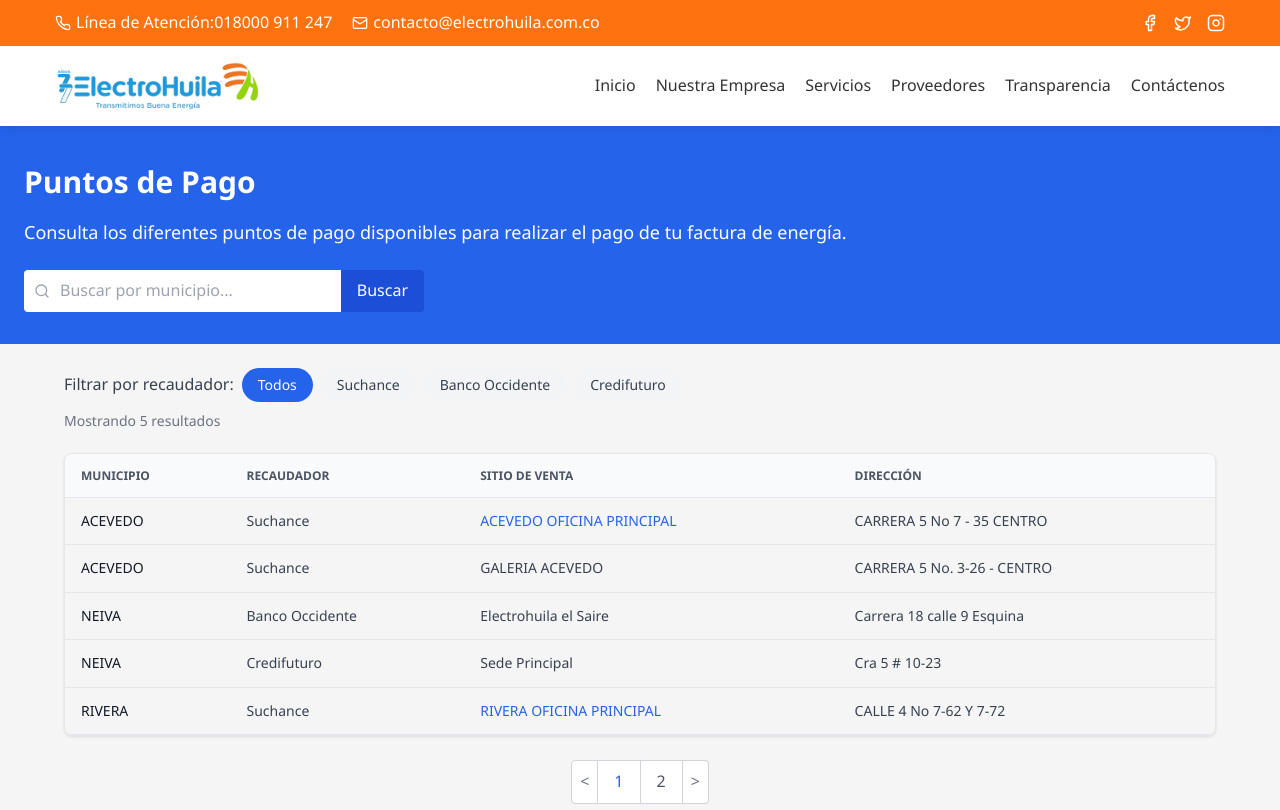
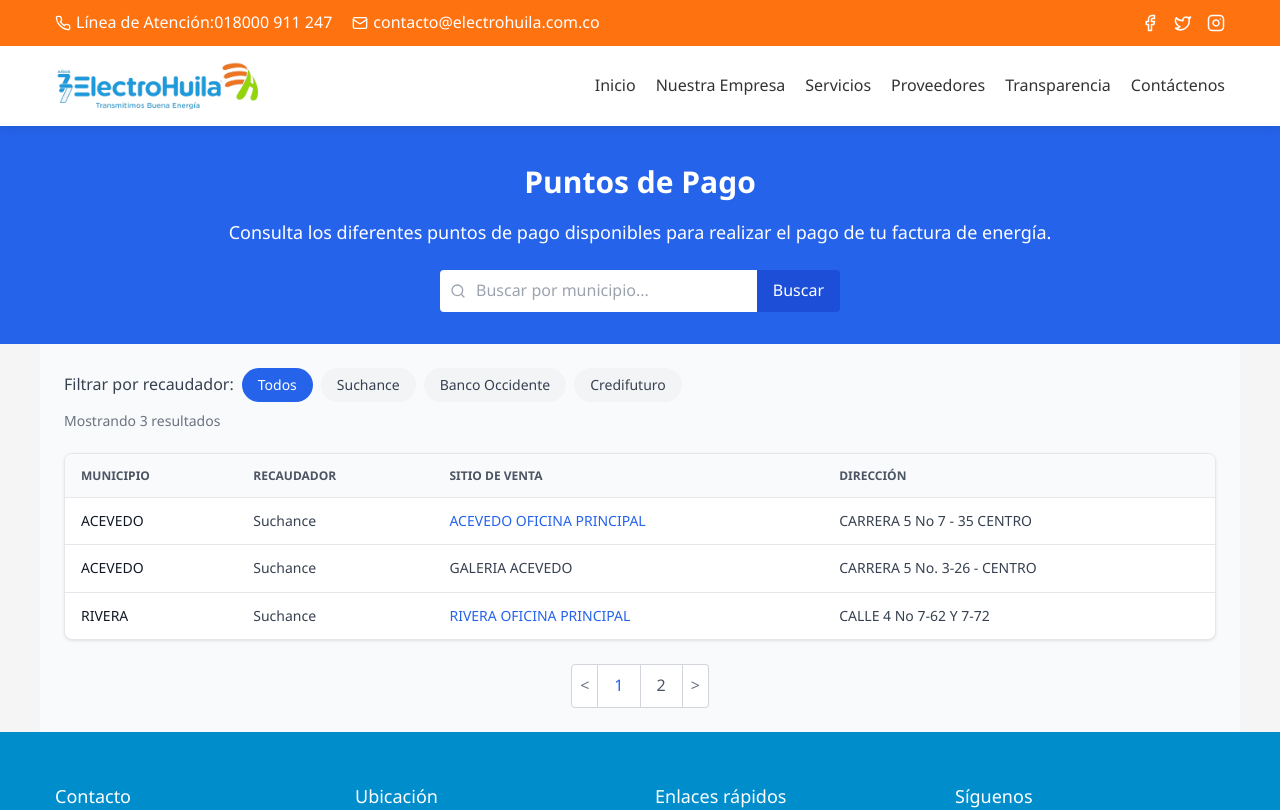
Before and after one commit to Crapasmott/final-de-electrohuila2025, a Next.js app: page /puntos-de-pago in a window 1280 px wide. Shown: the top 810 px of the page. Built offline with nearby package versions, Linux system fonts and the light colour scheme.

Commit message:
puntos de pago

```diff
--- a/src/app/puntos-de-pago/page.tsx
+++ b/src/app/puntos-de-pago/page.tsx
@@ -1,81 +1,92 @@
 'use client';
 
-import { useState } from 'react';
+import { useState, useEffect } from 'react';
+import { BarraBusqueda } from '@/components/BarraBusqueda';
 
 export default function PuntosPago() {
   // Datos de ejemplo
   const puntosData = [
     { municipio: "ACEVEDO", recaudador: "Suchance", sitioVenta: "ACEVEDO OFICINA PRINCIPAL", direccion: "CARRERA 5 No 7 - 35 CENTRO" },
     { municipio: "ACEVEDO", recaudador: "Suchance", sitioVenta: "GALERIA ACEVEDO", direccion: "CARRERA 5 No. 3-26 - CENTRO" },
-    { municipio: "NEIVA", recaudador: "Banco Occidente", sitioVenta: "Electrohuila el Saire", direccion: "Carrera 18 calle 9 Esquina" },
-    { municipio: "NEIVA", recaudador: "Credifuturo", sitioVenta: "Sede Principal", direccion: "Cra 5 # 10-23" },
     { municipio: "RIVERA", recaudador: "Suchance", sitioVenta: "RIVERA OFICINA PRINCIPAL", direccion: "CALLE 4 No 7-62 Y 7-72" }
   ];
 
   const [searchTerm, setSearchTerm] = useState('');
   const [recaudador, setRecaudador] = useState('Todos');
+  const [filteredData, setFilteredData] = useState(puntosData);
 
-  // Filtrar datos
-  const filteredData = puntosData.filter(punto => {
-    return (recaudador === 'Todos' || punto.recaudador === recaudador);
-  });
+  // Aplicar filtros cuando cambian los criterios
+  useEffect(() => {
+    let filtered = [...puntosData];
+
+    // Filtrar por término de búsqueda
+    if (searchTerm) {
+      filtered = filtered.filter(punto =>
+        punto.municipio.toLowerCase().includes(searchTerm.toLowerCase())
+      );
+    }
+
+    // Filtrar por recaudador
+    if (recaudador !== 'Todos') {
+      filtered = filtered.filter(punto =>
+        punto.recaudador === recaudador
+      );
+    }
+
+    setFilteredData(filtered);
+  }, [searchTerm, recaudador]);
+
+  // Manejar búsqueda
+  const handleSearch = (term) => {
+    setSearchTerm(term);
+  };
+
+  // Manejar cambio de recaudador
+  const handleRecaudadorChange = (newRecaudador) => {
+    setRecaudador(newRecaudador);
+  };
 
   return (
     <div>
-      {/* Encabezado azul */}
-      <div style={{ backgroundColor: '#2563EB', color: 'white', padding: '32px 24px' }}>
+      {/* Encabezado azul - Centrado */}
+      <div style={{
+        backgroundColor: '#2563EB',
+        color: 'white',
+        padding: '32px 0',
+        textAlign: 'center'
+      }}>
+        <div style={{ maxWidth: '1200px', margin: '0 auto', padding: '0 24px' }}>
           <h1 style={{ fontSize: '30px', fontWeight: 'bold', marginBottom: '12px' }}>Puntos de Pago</h1>
           <p style={{ fontSize: '18px', marginBottom: '24px' }}>
             Consulta los diferentes puntos de pago disponibles para realizar el pago de tu factura de energía.
           </p>
 
-        {/* Buscador */}
-        <div style={{ display: 'flex', maxWidth: '400px' }}>
-          <div style={{ position: 'relative', flexGrow: 1 }}>
-            <input
-              type="text"
-              placeholder="Buscar por municipio..."
-              value={searchTerm}
-              onChange={(e) => setSearchTerm(e.target.value)}
-              style={{
-                width: '100%',
-                padding: '8px 8px 8px 36px',
-                border: 'none',
-                borderRadius: '4px 0 0 4px',
-                outline: 'none'
-              }}
-            />
-            <div style={{ position: 'absolute', left: '10px', top: '50%', transform: 'translateY(-50%)' }}>
-              <svg width="16" height="16" viewBox="0 0 24 24" fill="none" xmlns="http://www.w3.org/2000/svg">
-                <path d="M21 21L16.65 16.65M19 11C19 15.4183 15.4183 19 11 19C6.58172 19 3 15.4183 3 11C3 6.58172 6.58172 3 11 3C15.4183 3 19 6.58172 19 11Z" stroke="#9CA3AF" strokeWidth="2" strokeLinecap="round" strokeLinejoin="round"/>
-              </svg>
-            </div>
-          </div>
-          <button
-            style={{
-              backgroundColor: '#1D4ED8',
-              color: 'white',
-              padding: '8px 16px',
-              border: 'none',
-              borderRadius: '0 4px 4px 0',
-              cursor: 'pointer'
-            }}
-          >
-            Buscar
-          </button>
+          {/* Componente de búsqueda */}
+          <BarraBusqueda onSearch={handleSearch} />
         </div>
       </div>
 
-      {/* Contenido principal */}
-      <div style={{ maxWidth: '1200px', margin: '0 auto', padding: '24px' }}>
+      {/* Contenido principal - Centrado */}
+      <div style={{
+        maxWidth: '1200px',
+        margin: '0 auto',
+        padding: '24px',
+        backgroundColor: '#F9FAFB'
+      }}>
         {/* Filtros */}
         <div style={{ marginBottom: '20px' }}>
-          <div style={{ display: 'flex', alignItems: 'center', flexWrap: 'wrap', gap: '8px', marginBottom: '8px' }}>
+          <div style={{
+            display: 'flex',
+            alignItems: 'center',
+            flexWrap: 'wrap',
+            gap: '8px',
+            marginBottom: '8px'
+          }}>
             <span style={{ color: '#374151' }}>Filtrar por recaudador:</span>
             {['Todos', 'Suchance', 'Banco Occidente', 'Credifuturo'].map((item) => (
               <button
                 key={item}
-                onClick={() => setRecaudador(item)}
+                onClick={() => handleRecaudadorChange(item)}
                 style={{
                   backgroundColor: recaudador === item ? '#2563EB' : '#F3F4F6',
                   color: recaudador === item ? 'white' : '#374151',
@@ -97,7 +108,13 @@
         </div>
 
         {/* Tabla */}
-        <div style={{ border: '1px solid #E5E7EB', borderRadius: '8px', overflow: 'hidden', boxShadow: '0 1px 3px rgba(0,0,0,0.1)' }}>
+        <div style={{
+          border: '1px solid #E5E7EB',
+          borderRadius: '8px',
+          overflow: 'hidden',
+          boxShadow: '0 1px 3px rgba(0,0,0,0.1)',
+          backgroundColor: 'white'
+        }}>
           <table style={{ width: '100%', borderCollapse: 'collapse' }}>
             <thead style={{ backgroundColor: '#F9FAFB' }}>
               <tr>
@@ -108,8 +125,9 @@
               </tr>
             </thead>
             <tbody>
-              {filteredData.map((punto, index) => (
-                <tr key={index} style={{ borderBottom: '1px solid #E5E7EB' }}>
+              {filteredData.length > 0 ? (
+                filteredData.map((punto, index) => (
+                  <tr key={index} style={{ borderBottom: index === filteredData.length - 1 ? 'none' : '1px solid #E5E7EB' }}>
                     <td style={{ padding: '12px 16px', color: '#111827', fontSize: '14px' }}>{punto.municipio}</td>
                     <td style={{ padding: '12px 16px', color: '#374151', fontSize: '14px' }}>{punto.recaudador}</td>
                     <td style={{ padding: '12px 16px', fontSize: '14px' }}>
@@ -119,7 +137,14 @@
                     </td>
                     <td style={{ padding: '12px 16px', color: '#374151', fontSize: '14px' }}>{punto.direccion}</td>
                   </tr>
-              ))}
+                ))
+              ) : (
+                <tr>
+                  <td colSpan={4} style={{ padding: '24px', textAlign: 'center', color: '#6B7280' }}>
+                    No se encontraron resultados con los criterios de búsqueda.
+                  </td>
+                </tr>
+              )}
             </tbody>
           </table>
         </div>
--- /dev/null
+++ b/src/components/BarraBusqueda.jsx
@@ -0,0 +1,57 @@
+'use client';
+
+import { useState } from 'react';
+
+export function BarraBusqueda({ onSearch }) {
+  const [searchTerm, setSearchTerm] = useState('');
+
+  const handleSearch = () => {
+    if (onSearch) {
+      onSearch(searchTerm);
+    }
+  };
+
+  return (
+    <div style={{
+      display: 'flex',
+      maxWidth: '400px',
+      margin: '0 auto',
+      marginTop: '16px'
+    }}>
+      <div style={{ position: 'relative', flexGrow: 1 }}>
+        <input
+          type="text"
+          placeholder="Buscar por municipio..."
+          value={searchTerm}
+          onChange={(e) => setSearchTerm(e.target.value)}
+          onKeyDown={(e) => e.key === 'Enter' && handleSearch()}
+          style={{
+            width: '100%',
+            padding: '8px 8px 8px 36px',
+            border: 'none',
+            borderRadius: '4px 0 0 4px',
+            outline: 'none'
+          }}
+        />
+        <div style={{ position: 'absolute', left: '10px', top: '50%', transform: 'translateY(-50%)' }}>
+          <svg width="16" height="16" viewBox="0 0 24 24" fill="none" xmlns="http://www.w3.org/2000/svg">
+            <path d="M21 21L16.65 16.65M19 11C19 15.4183 15.4183 19 11 19C6.58172 19 3 15.4183 3 11C3 6.58172 6.58172 3 11 3C15.4183 3 19 6.58172 19 11Z" stroke="#9CA3AF" strokeWidth="2" strokeLinecap="round" strokeLinejoin="round"/>
+          </svg>
+        </div>
+      </div>
+      <button
+        onClick={handleSearch}
+        style={{
+          backgroundColor: '#1D4ED8',
+          color: 'white',
+          padding: '8px 16px',
+          border: 'none',
+          borderRadius: '0 4px 4px 0',
+          cursor: 'pointer'
+        }}
+      >
+        Buscar
+      </button>
+    </div>
+  );
+}
```
Lines whose indentation alone changed are shown as unchanged.
